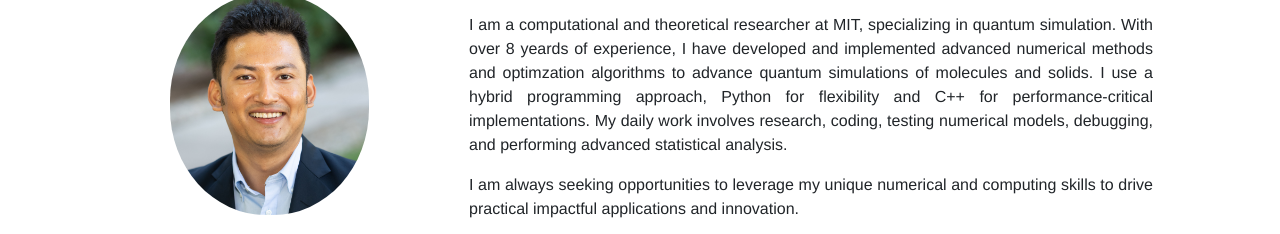
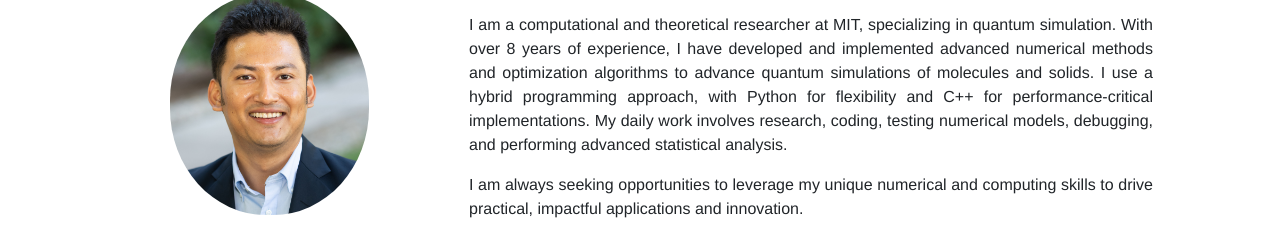
Before and after one commit to oimeitei/oimeitei.github.io, a plain HTML site: page index.html in a window 1280 px wide. Shown: the part 176-410 px from the top of the page. Drawn offline with nearby package versions, Linux system fonts and the light colour scheme.

Commit message:
typo in index

```diff
--- a/index.html
+++ b/index.html
@@ -86,15 +86,16 @@
 	  </div>
 
 	  <p align="justify" style="font-size:16px; font-family:Helvetica">
-	    I am a computational and theoretical researcher at MIT, specializing in quantum simulation.
-	    With over 8 yeards of experience, I have developed and implemented advanced numerical
-	    methods and optimzation algorithms to advance quantum simulations of molecules and solids.
-	    I use a hybrid programming approach, Python for flexibility and C++ for performance-critical
-	    implementations. My daily work involves research, coding, testing numerical models, debugging,
-	    and performing advanced statistical analysis.</p>
+	    I am a computational and theoretical researcher at MIT, specializing in quantum
+	    simulation. With over 8 years of experience, I have developed and implemented
+	    advanced numerical methods and optimization algorithms to advance quantum
+	    simulations of molecules and solids. I use a hybrid programming approach, with Python
+	    for flexibility and C++ for performance-critical implementations. My daily work
+	    involves research, coding, testing numerical models, debugging, and performing
+	    advanced statistical analysis.</p>
 	  <p align="justify" style="font-size:16px; font-family:Helvetica">
-	    I am always seeking opportunities to leverage my unique numerical and computing skills to drive
-	    practical impactful applications and innovation.
+	    I am always seeking opportunities to leverage my unique numerical and
+	    computing skills to drive practical, impactful applications and innovation.
 	  </p>
 	  <p align="justify" style="font-size:16px; font-family:Helvetica">
 	    Reseach out for potential collaborations or just to say hi!</p>
```
